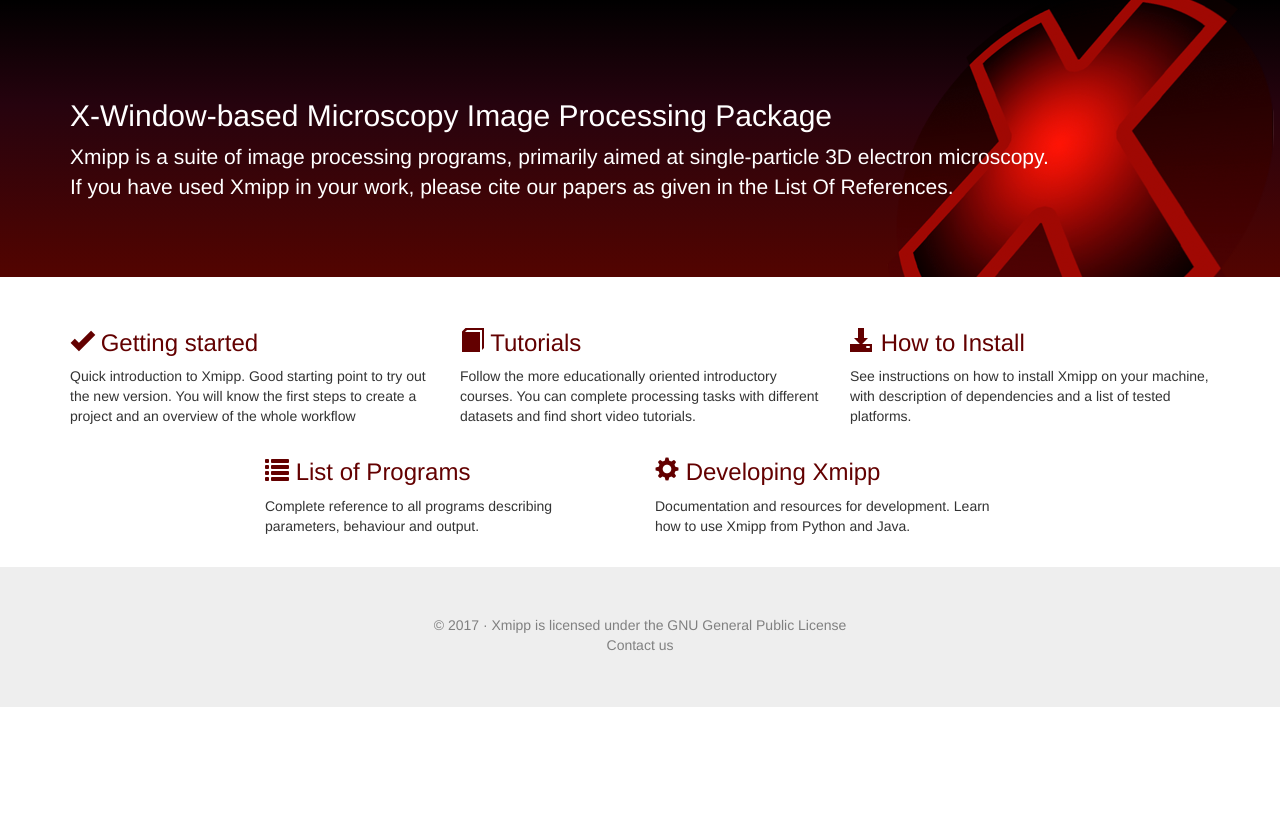
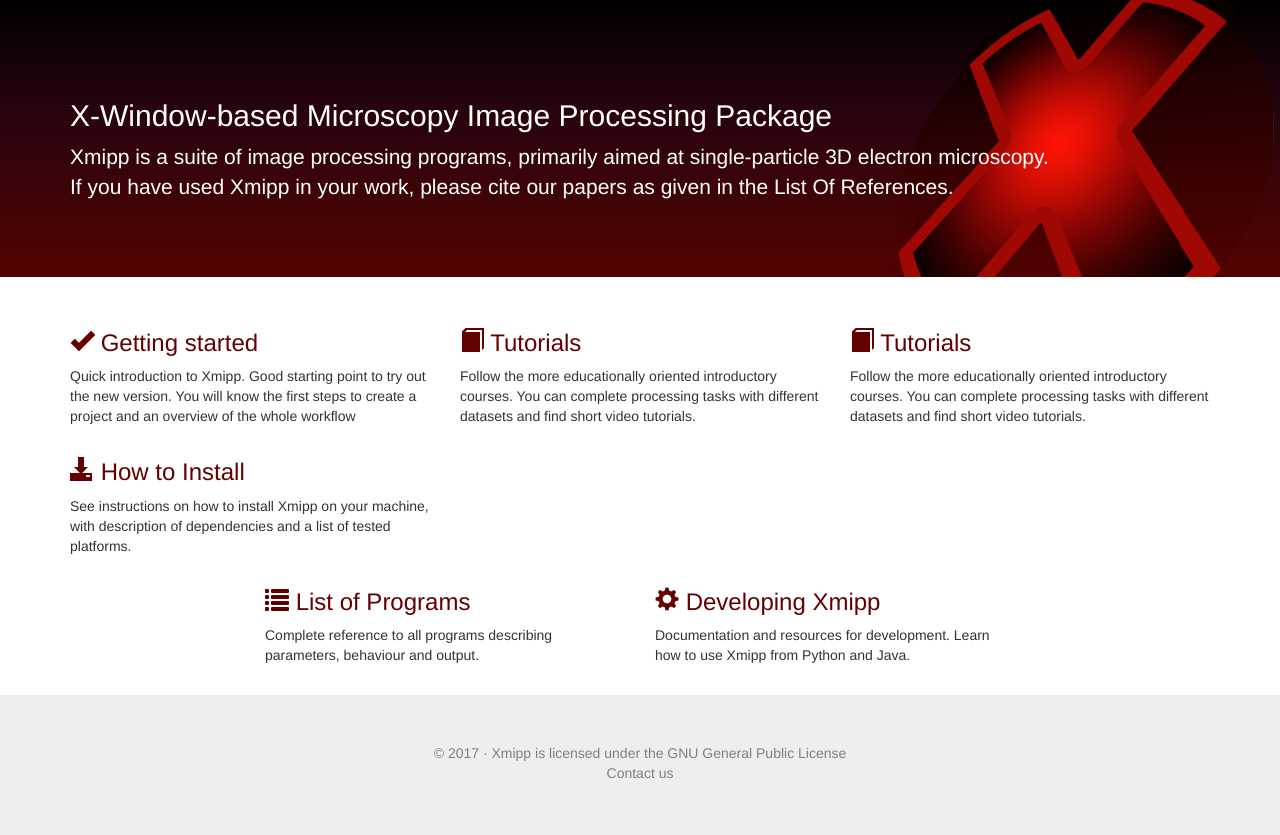
Before and after one commit to I2PC/xmipp-portal, a Django app: template web/templates/home/index.html in a window 1280 px wide. Shown: the part 93-928 px from the top of the page. Before the commit the page ends 800 px from the top, so only its background shows below. Run offline with Django 3.2, Linux system fonts and the light colour scheme; the template is opened without the code that fills it, so the values that code supplies are empty; some libraries are stand-ins or nearby versions.

Commit message:
Update index.html

```diff
--- a/web/templates/home/index.html
+++ b/web/templates/home/index.html
@@ -92,6 +92,11 @@
                 <p>Follow the more educationally oriented introductory courses. You can complete processing tasks with different datasets and find short video tutorials.
                 </p>
              </div>
+	     <div class="col-md-4">
+                <h3><a href="http://xmipp.cnb.csic.es/twiki/bin/view/Xmipp/Tutorials" ><span class="glyphicon glyphicon-book" aria-hidden="true"></span> Tutorials</a></h3>
+                <p>Follow the more educationally oriented introductory courses. You can complete processing tasks with different datasets and find short video tutorials.
+                </p>
+             </div>
               <div class="col-md-4">
                 <h3><a href="http://xmipp.cnb.csic.es/twiki/bin/view/Xmipp/HowToInstall"><span class="glyphicon glyphicon-download-alt" aria-hidden="true"></span> How to Install</a></h3>
                 <p>See instructions on how to install Xmipp on your machine, with description of dependencies and a list of tested platforms.
```
